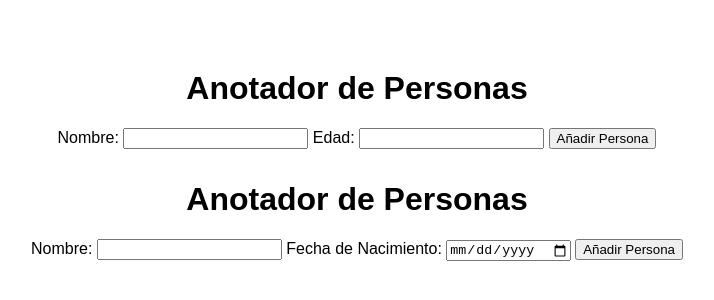
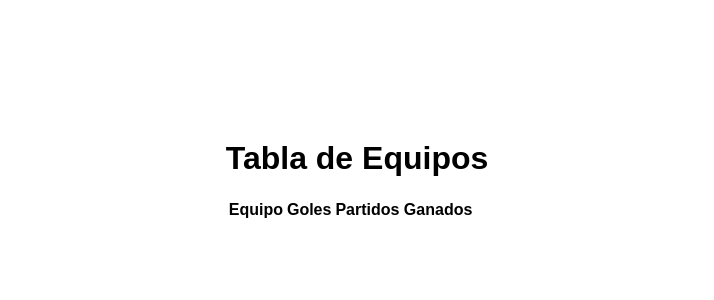
Before and after one commit to Coky27/appdepractica, a plain HTML site: page index.html in a window 1280 px wide. Shown: the part 230-530 px from the top of the page, without its empty margins (283-997 px from the left). Drawn offline with Linux system fonts and the light colour scheme.

Commit message:
Update index.html

```diff
--- a/index.html
+++ b/index.html
@@ -3,45 +3,26 @@
 <head>
     <meta charset="UTF-8">
     <meta name="viewport" content="width=device-width, initial-scale=1.0">
-    <title>Anotador de Personas</title>
+    <title>Tabla de Equipos</title>
     <link rel="stylesheet" href="style.css">
 </head>
 <body>
     <div class="container">
-        <h1>Anotador de Personas</h1>
-        <form id="personForm">
-            <label for="name">Nombre:</label>
-            <input type="text" id="name" required>
-            <label for="age">Edad:</label>
-            <input type="number" id="age" required>
-            <button type="submit">Añadir Persona</button>
-        </form>
-        <div id="personList"></div>
-        <html lang="es">
-<head>
-    <meta charset="UTF-8">
-    <meta name="viewport" content="width=device-width, initial-scale=1.0">
-    <title>Anotador de Personas</title>
-    <link rel="stylesheet" href="style.css">
-</head>
-<body>
-    <div class="container">
-        <h1>Anotador de Personas</h1>
-        <form id="personForm">
-            <label for="name">Nombre:</label>
-            <input type="text" id="name" required>
-            <label for="dateOfBirth">Fecha de Nacimiento:</label>
-            <input type="date" id="dateOfBirth" required>
-            <button type="submit">Añadir Persona</button>
-        </form>
-        <div id="personList"></div>
+        <h1>Tabla de Equipos</h1>
+        <table>
+            <thead>
+                <tr>
+                    <th>Equipo</th>
+                    <th>Goles</th>
+                    <th>Partidos Ganados</th>
+                </tr>
+            </thead>
+            <tbody id="teamTableBody">
+                <!-- Aquí se generará la tabla dinámicamente con JavaScript -->
+            </tbody>
+        </table>
     </div>
 
     <script src="script.js"></script>
 </body>
 </html>
-    </div>
-
-    <script src="script.js"></script>
-</body>
-</html>
```
